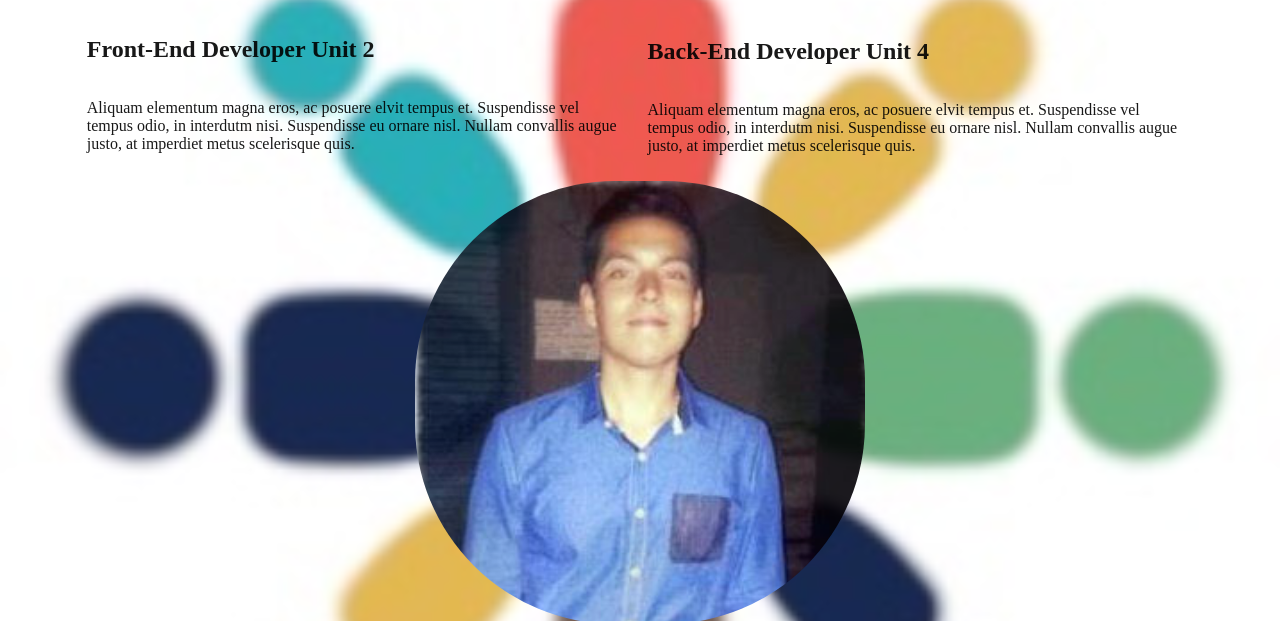
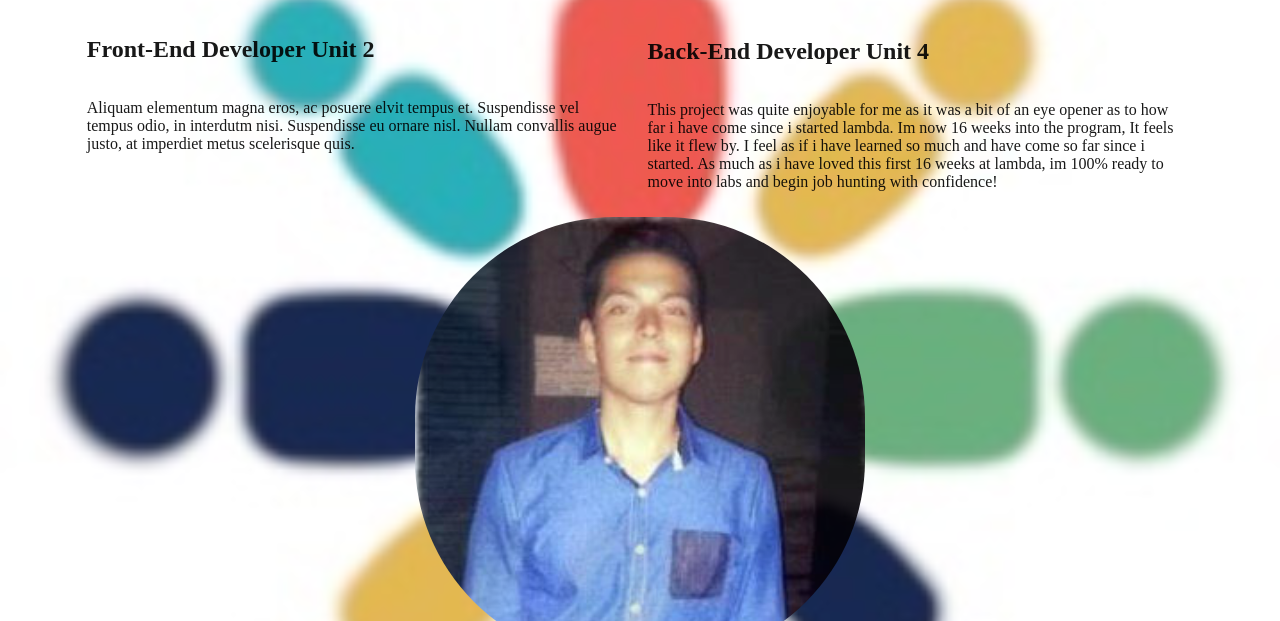
Before and after one commit to prisonerskills/UI, a website: page about.html in a window 1280 px wide. Shown: the part 1585-2206 px from the top of the page. Drawn offline with Linux system fonts and the light colour scheme.

Commit message:
added testemonials

```diff
--- a/about.html
+++ b/about.html
@@ -69,9 +69,7 @@
         <h1>Michael Mangus<a href='https://github.com/mjmangus16'>     <img class='link' src='img/link.jpeg'></a> <img class='logos' src='img/logo.jpeg'></h1>
         <h2>Back-End Developer Unit 4</h2>
         <p>
-          Aliquam elementum magna eros, ac posuere elvit tempus et. Suspendisse
-          vel tempus odio, in interdutm nisi. Suspendisse eu ornare nisl. Nullam
-          convallis augue justo, at imperdiet metus scelerisque quis.
+          This project was quite enjoyable for me as it was a bit of an eye opener as to how far i have come since i started lambda. Im now 16 weeks into the program, It feels like it flew by. I feel as if i have learned so much and have come so far since i started. As much as i have loved this first 16 weeks at lambda, im 100% ready to move into labs and begin job hunting with confidence!
         </p>
       </div>
     </div>
```
